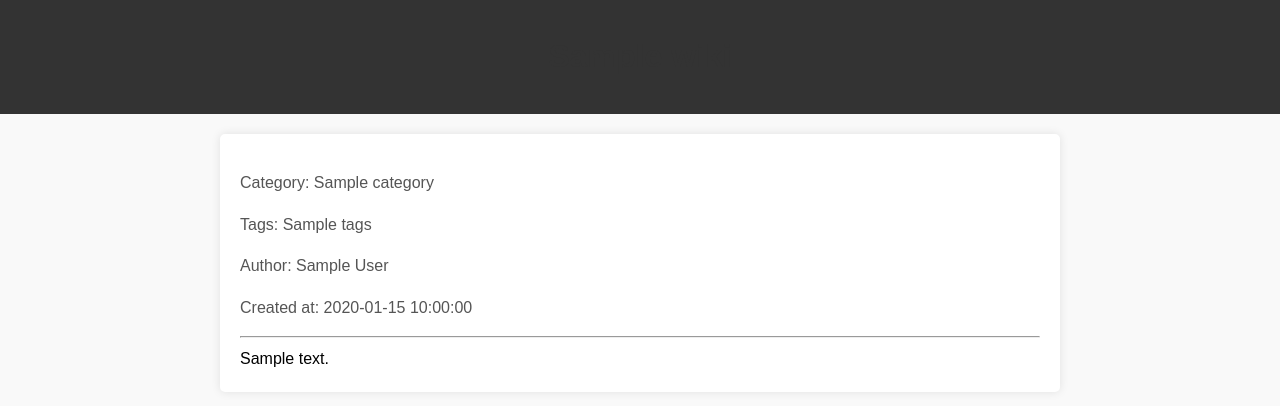
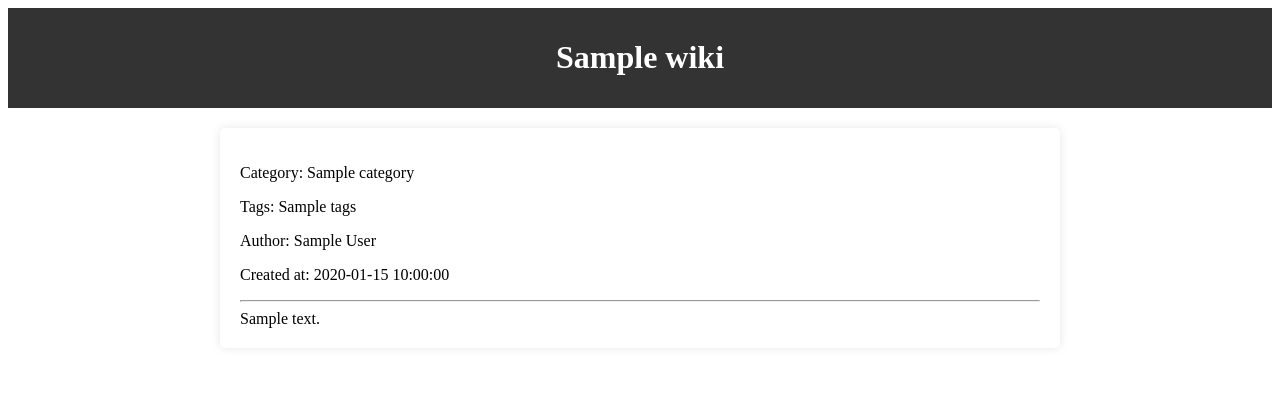
Before and after one commit to yassineelmiri/WIKi, a PHP site: template app/views/wiki.php in a window 1280 px wide. Shown: the top 406 px of the page. Run offline with PHP 8.4, Linux system fonts and the light colour scheme; the template is opened without the code that fills it: most values are stand-ins (such as "Sample title", 1, 10 or a date in 2020).

Commit message:
il ya des modification sur quelle page est aussi je travaille sur la parti de fichier controller home est wiki

```diff
--- a/app/views/wiki.php
+++ b/app/views/wiki.php
@@ -6,46 +6,14 @@
     <meta charset="UTF-8">
     <meta name="viewport" content="width=device-width, initial-scale=1.0">
     <title><?php echo $wiki['title']; ?> - Wiki</title>
-    <style>
-        body {
-            font-family: 'Arial', sans-serif;
-            line-height: 1.6;
-            margin: 0;
-            padding: 0;
-            background-color: #f9f9f9;
-        }
-
-        header {
-            background-color: #333;
-            color: #fff;
-            padding: 10px;
-            text-align: center;
-        }
-
-        .container {
-            max-width: 800px;
-            margin: 20px auto;
-            background-color: #fff;
-            padding: 20px;
-            box-shadow: 0 0 10px rgba(0, 0, 0, 0.1);
-            border-radius: 5px;
-        }
-
-        h1, h2 {
-            color: #333;
-        }
-
-        p {
-            color: #555;
-        }
-    </style>
+    <!-- Inclure vos fichiers CSS et JavaScript ici -->
 </head>
 <body>
-    <header>
+    <header style="background-color: #333; color: #fff; padding: 10px; text-align: center;">
         <h1><?php echo $wiki['title']; ?></h1>
     </header>
 
-    <div class="container">
+    <div style="max-width: 800px; margin: 20px auto; background-color: #fff; padding: 20px; box-shadow: 0 0 10px rgba(0, 0, 0, 0.1); border-radius: 5px;">
         <p>Category: <?php echo $wiki['category']; ?></p>
         <p>Tags: <?php echo $wiki['tags']; ?></p>
         <p>Author: <?php echo $wiki['author']; ?></p>
```
Also changed, not shown: app/controllers/WikiController.php (+8 -6 lines), app/views/category.php (added, +31 -0 lines), app/views/dashboard.php (+14 -10 lines), app/views/home.php (+32 -16 lines), app/views/tag.php (+4 -3 lines).
